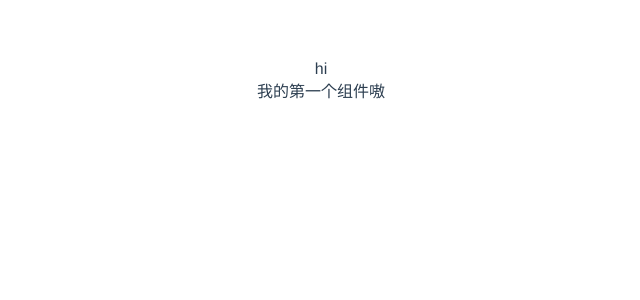
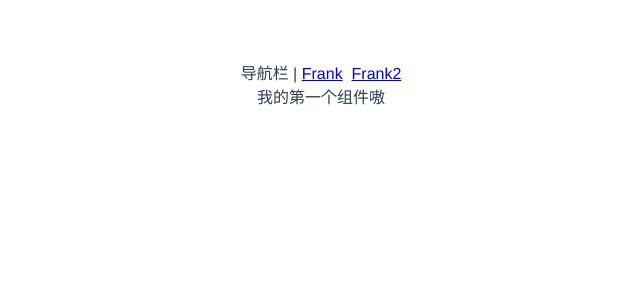
Before and after one commit to Coder-XO/Wheel_UI, a Vue app: page /#/ in a window 1280 px wide. Shown: the top 300 px of the page, without its empty margins (319-959 px from the left). Built offline with nearby package versions, Linux system fonts and the light colour scheme.

Commit message:
初始化路由

```diff
--- a/package.json
+++ b/package.json
@@ -11,6 +11,6 @@
   },
   "devDependencies": {
     "@vue/compiler-sfc": "^3.0.0-rc.1",
-    "vite": "^1.0.0-rc.1"
+    "vite": "^1.0.0-rc.3"
   }
 }
--- a/src/App.vue
+++ b/src/App.vue
@@ -1,15 +1,13 @@
 <template>
-  <div>hi</div>
-  <Frank/>
+  <div>导航栏 |
+    <router-link to="/">Frank</router-link>&nbsp;
+    <router-link to="/xxx">Frank2</router-link>
+  </div>
+  <router-view/>
 </template>
 
 <script>
-import Frank from './components/Frank.vue'
-
 export default {
-  name: 'App',
-  components: {
-    Frank
-  }
+  name: 'App'
 }
 </script>
--- /dev/null
+++ b/src/components/Frank2.vue
@@ -0,0 +1,13 @@
+<template>
+  <div>Frank2</div>
+</template>
+
+<script>
+export default {
+  name: "Frank2"
+}
+</script>
+
+<style scoped>
+
+</style>
--- a/src/main.ts
+++ b/src/main.ts
@@ -3,13 +3,17 @@ import App from './App.vue';
 import './index.css';
 import {createWebHashHistory, createRouter} from 'vue-router';
 import Frank from './components/Frank.vue';
+import Frank2 from './components/Frank2.vue';
 
-const history = createWebHashHistory();
-const router = createRouter({
+const history = createWebHashHistory();   // hash型路由
+const router = createRouter({   // 创建 router
   history: history,
   routes: [
     {
       path: '/', component: Frank
+    },
+    {
+      path: '/xxx', component: Frank2
     }
   ]
 });
```
Also changed, not shown: 1 other file (tests, documents, lock files or other folders). Lines whose indentation alone changed are shown as unchanged.
